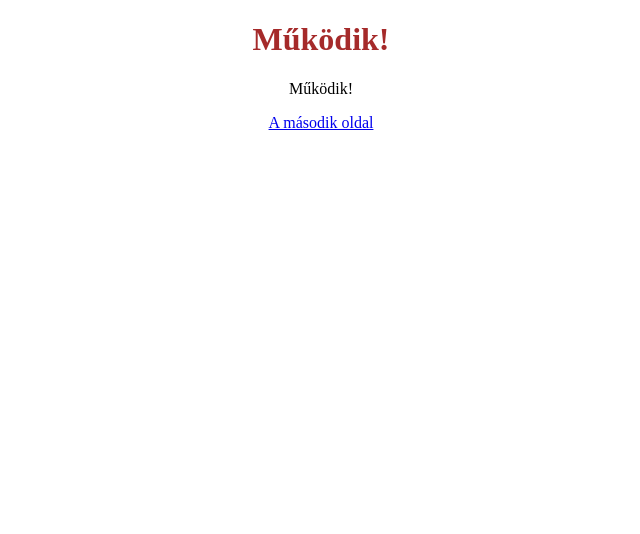
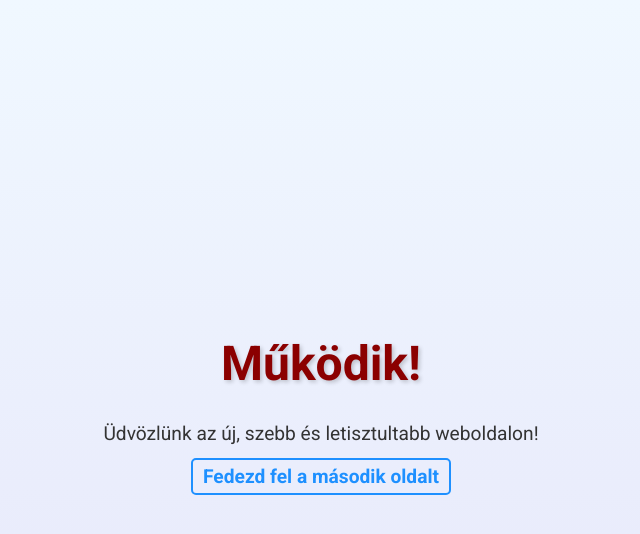
Before and after one commit to huser123/teszt-lap, a plain HTML site: page index.html in a window 1280 px wide. Shown: the whole page, without its empty margins (319-959 px from the left). Drawn offline with Linux system fonts and the light colour scheme.

Commit message:
Shell git teszt

```diff
--- a/index.html
+++ b/index.html
@@ -5,20 +5,50 @@
     <meta name="viewport" content="width=device-width, initial-scale=1.0">
     <title>Főoldal</title>
 
+    <link href="https://fonts.googleapis.com/css2?family=Roboto:wght@400;700&display=swap" rel="stylesheet">
+
     <style>
+        body {
+            font-family: 'Roboto', sans-serif;
+            margin: 0;
+            padding: 0;
+            background: linear-gradient(to bottom, #f0f8ff, #e6e6fa);
+            color: #333;
+            display: flex;
+            flex-direction: column;
+            align-items: center;
+            justify-content: center;
+            height: 100vh;
+        }
         h1 {
-            text-align: center;
-            color: brown;
+            font-size: 3rem;
+            color: #8b0000;
+            margin-bottom: 20px;
+            text-shadow: 2px 2px 4px rgba(0, 0, 0, 0.2);
         }
         p {
+            font-size: 1.2rem;
+            margin: 10px 0;
             text-align: center;
         }
+        a {
+            color: #1e90ff;
+            text-decoration: none;
+            font-weight: bold;
+            border: 2px solid #1e90ff;
+            padding: 5px 10px;
+            border-radius: 5px;
+            transition: all 0.3s ease;
+        }
+        a:hover {
+            background-color: #1e90ff;
+            color: #fff;
+        }
     </style>
-
 </head>
 <body>
     <h1>Működik!</h1>
-    <p>Működik!</p>
-    <p><a href="masodik.html">A második oldal</a></p>
+    <p>Üdvözlünk az új, szebb és letisztultabb weboldalon!</p>
+    <p><a href="masodik.html">Fedezd fel a második oldalt</a></p>
 </body>
 </html>
```
